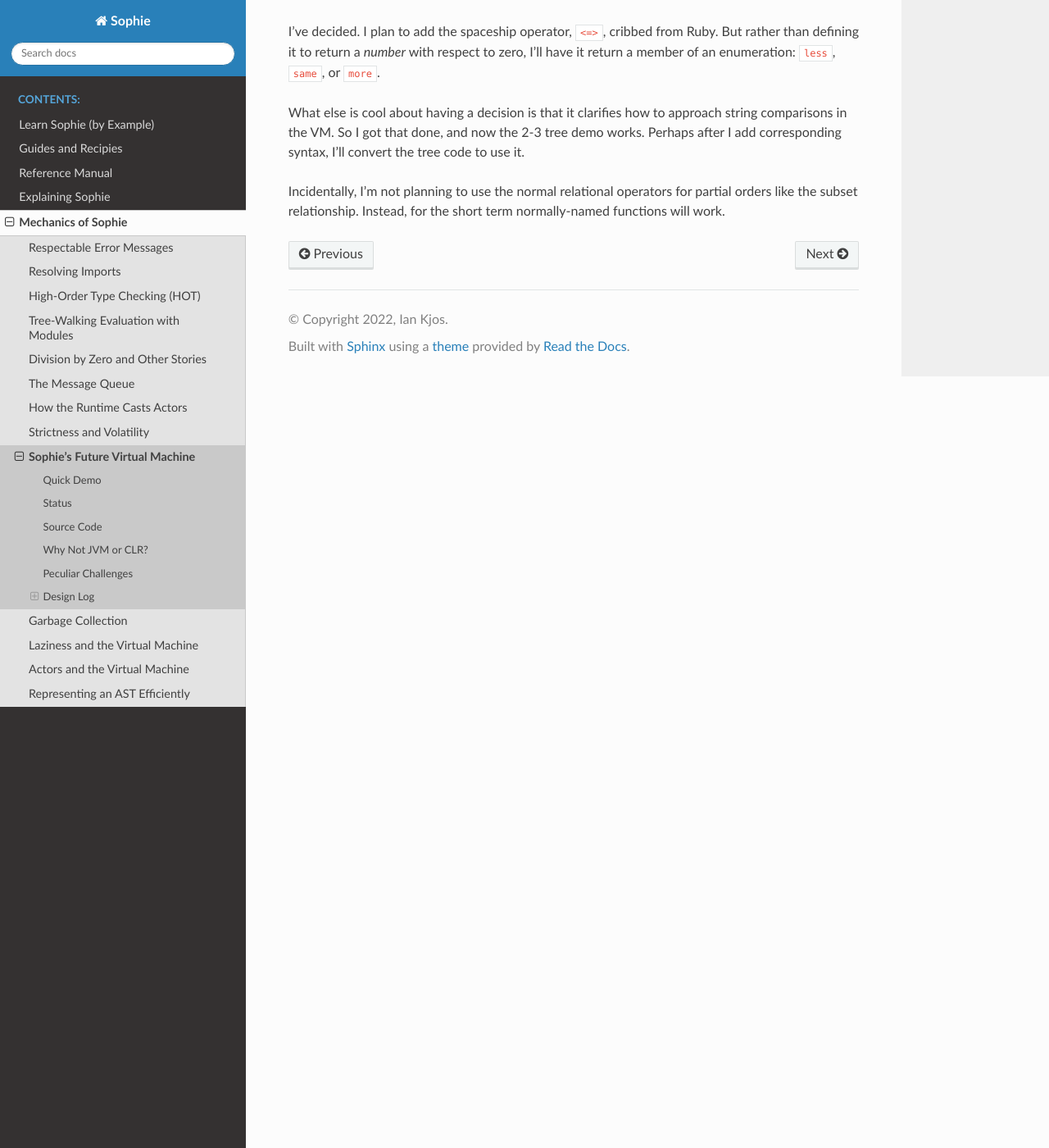
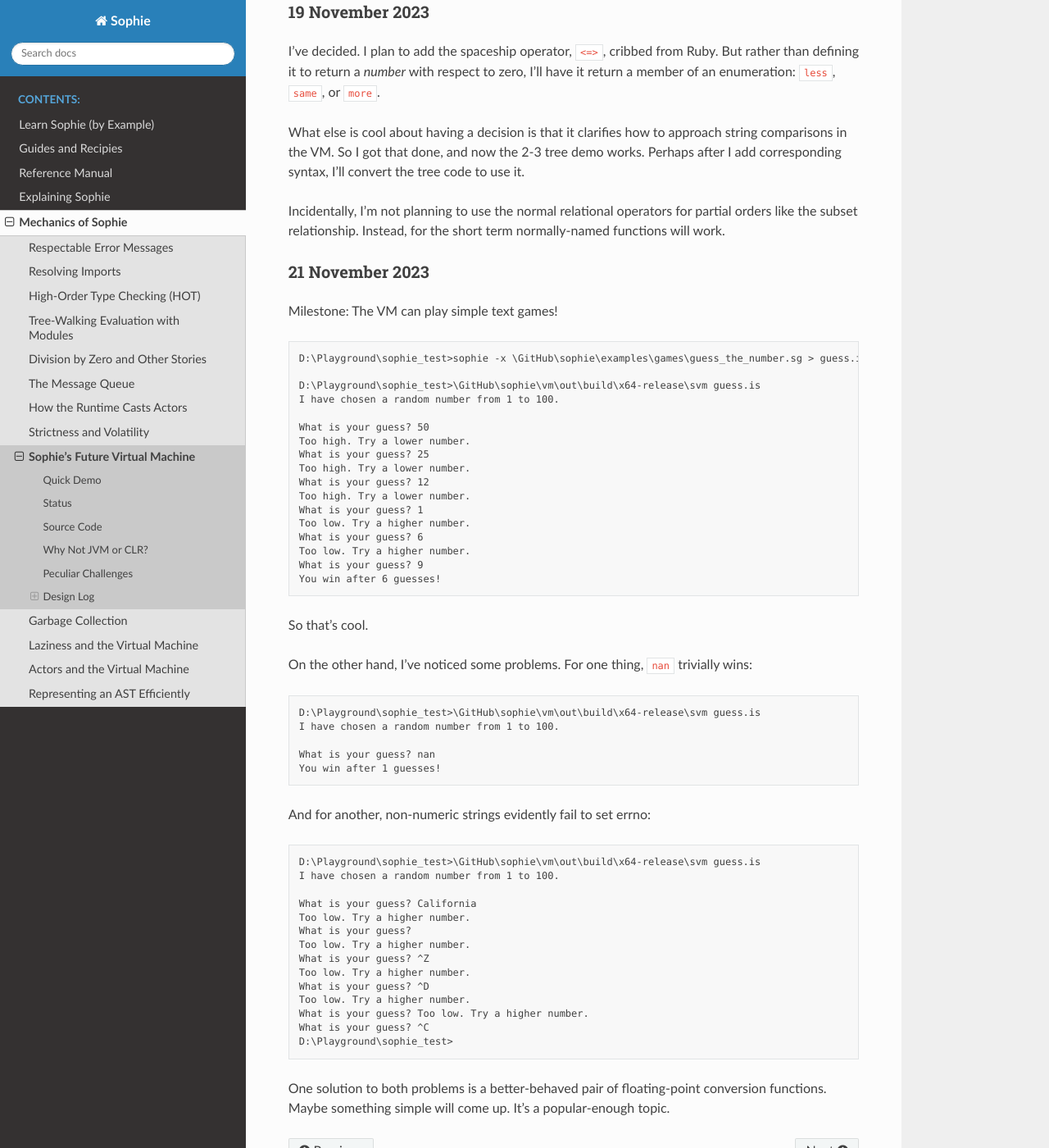
Before and after one commit to kjosib/sophie, a Sphinx documentation site: the page built from docs/tech/vm.rst, in a window 1280 px wide and 1400 px high, scrolled down 21623 px. Shown: the whole window at 82% size. Built offline with Sphinx 7.4.7 and the Read the Docs theme 2.0.0, drawn with Linux system fonts in a browser that asks for light colours; some of the changed text lies outside the part shown.

Commit message:
The VM can play simple text games!

```diff
--- a/docs/explain/index.rst
+++ b/docs/explain/index.rst
@@ -14,8 +14,9 @@ help you understand what **Sophie** is *specified* to do with your code.
     :caption: Contents:
 
     actor
+    foreign
+    details
     goals
-    foreign
     reasons
     future
     past
--- a/docs/tech/vm.rst
+++ b/docs/tech/vm.rst
@@ -18,8 +18,8 @@ but then realized a structure reminiscent of FORTH would be preferable:
 
 
 .. contents::
-	:local:
-	:depth: 3
+    :local:
+    :depth: 3
 
 Quick Demo
 ============
@@ -28,15 +28,15 @@ Here's an example:
 
 .. code-block:: text
 
-	D:\Playground>sophie -x d:\GitHub\sophie\examples\mathematics\Newton_3.sg > newton
+    D:\Playground>sophie -x d:\GitHub\sophie\examples\mathematics\Newton_3.sg > newton
 
-	D:\Playground>d:\GitHub\sophie\vm\out\build\x64-release\svm.exe newton
-	1.41421
-	1.41421
-	4.12311
-	4.12311
-	412.311
-	412.311
+    D:\Playground>d:\GitHub\sophie\vm\out\build\x64-release\svm.exe newton
+    1.41421
+    1.41421
+    4.12311
+    4.12311
+    412.311
+    412.311
 
 Status
 =======
@@ -969,3 +969,62 @@ Perhaps after I add corresponding syntax, I'll convert the tree code to use it.
 Incidentally, I'm not planning to use the normal relational operators for
 partial orders like the subset relationship. Instead, for the short term
 normally-named functions will work.
+
+21 November 2023
+----------------
+
+Milestone: The VM can play simple text games!
+
+.. code-block:: text
+
+    D:\Playground\sophie_test>sophie -x \GitHub\sophie\examples\games\guess_the_number.sg > guess.is
+
+    D:\Playground\sophie_test>\GitHub\sophie\vm\out\build\x64-release\svm guess.is
+    I have chosen a random number from 1 to 100.
+
+    What is your guess? 50
+    Too high. Try a lower number.
+    What is your guess? 25
+    Too high. Try a lower number.
+    What is your guess? 12
+    Too high. Try a lower number.
+    What is your guess? 1
+    Too low. Try a higher number.
+    What is your guess? 6
+    Too low. Try a higher number.
+    What is your guess? 9
+    You win after 6 guesses!
+
+So that's cool.
+
+On the other hand, I've noticed some problems. For one thing, ``nan`` trivially wins:
+
+.. code-block:: text
+
+    D:\Playground\sophie_test>\GitHub\sophie\vm\out\build\x64-release\svm guess.is
+    I have chosen a random number from 1 to 100.
+
+    What is your guess? nan
+    You win after 1 guesses!
+
+And for another, non-numeric strings evidently fail to set errno:
+
+.. code-block:: text
+
+    D:\Playground\sophie_test>\GitHub\sophie\vm\out\build\x64-release\svm guess.is
+    I have chosen a random number from 1 to 100.
+
+    What is your guess? California
+    Too low. Try a higher number.
+    What is your guess?
+    Too low. Try a higher number.
+    What is your guess? ^Z
+    Too low. Try a higher number.
+    What is your guess? ^D
+    Too low. Try a higher number.
+    What is your guess? Too low. Try a higher number.
+    What is your guess? ^C
+    D:\Playground\sophie_test>
+
+One solution to both problems is a better-behaved pair of floating-point conversion functions.
+Maybe something simple will come up. It's a popular-enough topic.
```
Also changed, not shown: other parts of docs/tech/vm.rst (+1 -1 lines), docs/explain/details.rst (added, +58 -0 lines), 9 other files.
